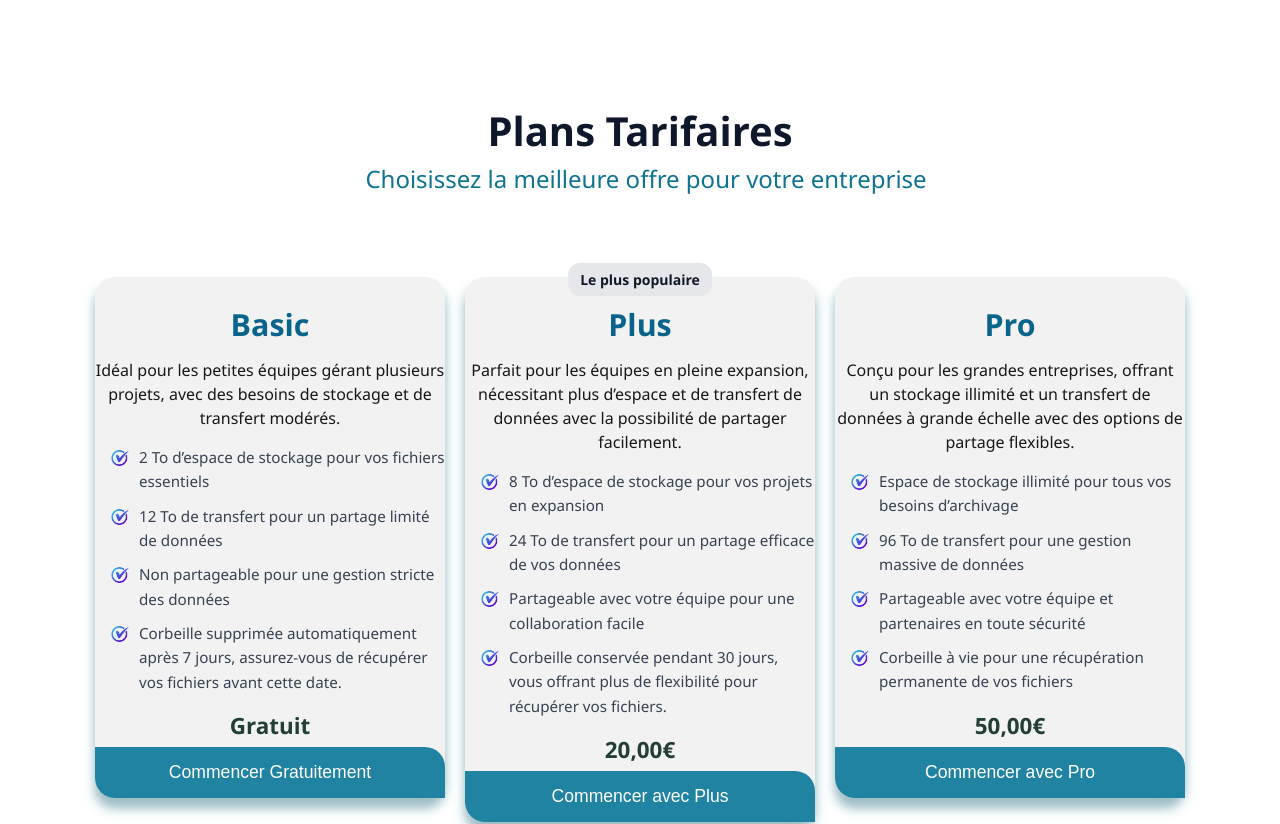
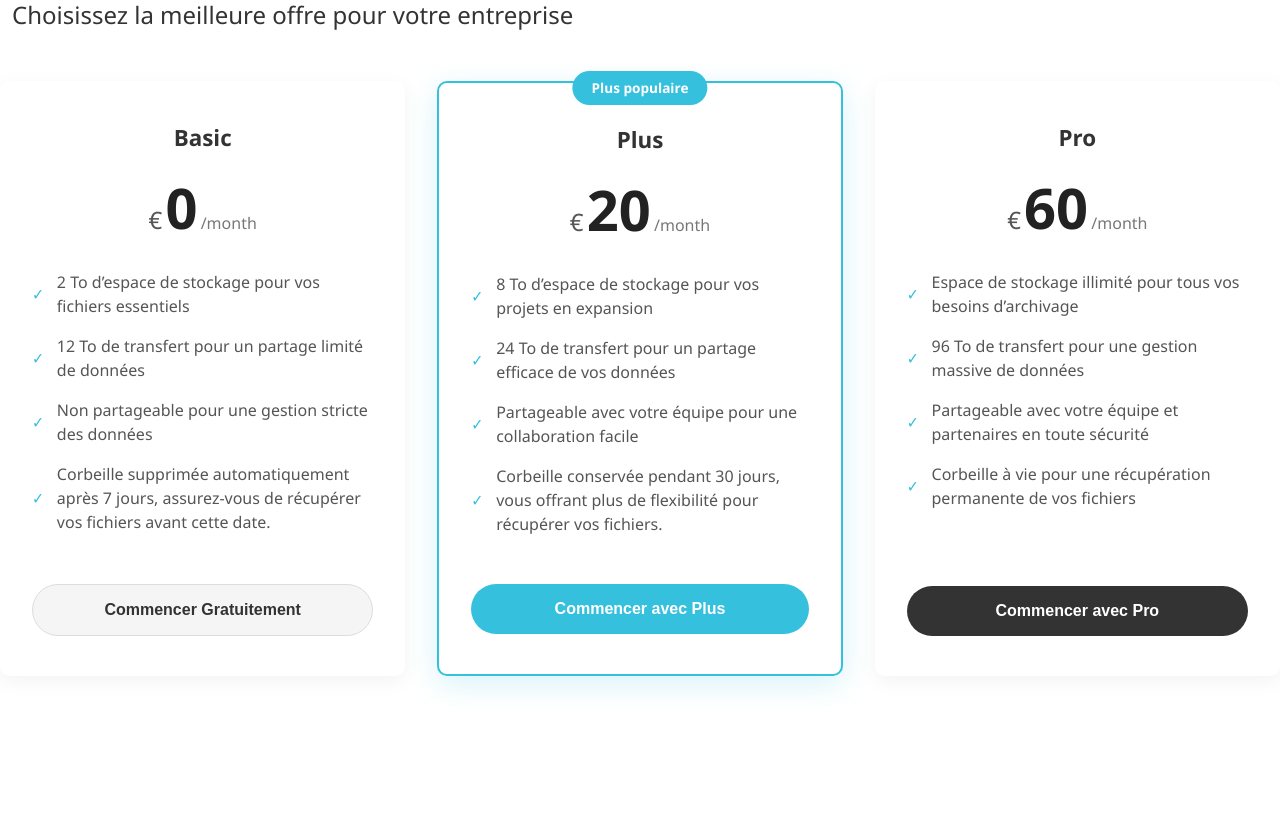
Before and after one commit to My-Drive-tn/my-drive.tn, a Next.js app: page / in a window 1280 px wide. Shown: the part 2800-3624 px from the top of the page. Built offline with nearby package versions, Linux system fonts and the light colour scheme.

Commit message:
chore: pricing section refactored

```diff
--- a/components/Tarifs/Tarif.css
+++ b/components/Tarifs/Tarif.css
@@ -1,155 +1,184 @@
-
-
-.gallery {
-    display: flex;
-    flex-wrap: wrap;
-    justify-content: center;
-    align-items: stretch;
-    gap: 20px;
-    margin: 80px 20px;
+/* Pricing.css */
+.pricing-container {
+    max-width: 1200px;
+    margin: 0 auto;
+    padding: 4rem 2rem;
 }
 
-.content {
-    flex: 1 1 300px; /* base de 300px, peut s'étendre */
-    max-width: 350px;
-    box-sizing: border-box;
-    text-align: center;
-    border-radius: 20px;
-    cursor: pointer;
-    padding-top: 15px;
-    box-shadow: 0 10px 14px rgba(10, 160, 200, 0.25),
-                0 10px 10px rgba(0, 0, 0, 0.22);
-    transition: 0.4s;
-    background: #f2f2f2;
-    position: relative;
-    height: 100%;
-
+.pricing-grid {
+    display: grid;
+    grid-template-columns: repeat(3, 1fr);
+    gap: 2rem;
+    margin-top: 3rem;
 }
 
-.content:hover {
-    box-shadow: 0 3px 6px rgba(0, 0, 0, 0.16),
-                0 3px 6px rgba(0, 0, 0, 0.23);
-    transform: translate(0px, -5px);
+.pricing-card {
+    position: relative;
+    background-color: #ffffff;
+    border-radius: 10px;
+    padding: 2.5rem 2rem;
+    box-shadow: 0 5px 20px rgba(0, 0, 0, 0.05);
+    transition: transform 0.3s ease, box-shadow 0.3s ease;
+    display: flex;
+    flex-direction: column;
+    height: 100%;
+}
+
+.pricing-card:hover {
+    transform: translateY(-5px);
+    box-shadow: 0 8px 25px rgba(0, 0, 0, 0.1);
+}
+
+.pricing-card-popular {
+    box-shadow: 0 8px 30px rgba(53, 192, 222, 0.2);
+    border: 2px solid #35c0de;
+    z-index: 2;
 }
 
 .popular-badge {
     position: absolute;
-    top: -0.9rem;
+    top: -12px;
     left: 50%;
     transform: translateX(-50%);
-    background-color: #e5e7eb;
-    color: #111827;
-    padding: 6px 12px;
-    border-radius: 12px;
-    font-size: 0.875rem;
-    font-weight: bold;
-    z-index: 50;
+    background-color: #35c0de;
+    color: white;
+    font-size: 0.85rem;
+    font-weight: 600;
+    padding: 0.4rem 1.2rem;
+    border-radius: 30px;
 }
 
-@media (prefers-color-scheme: dark) {
-    .popular-badge {
-        background-color: #2d3748;
-        color: white;
+.plan-name {
+    font-size: 1.4rem;
+    font-weight: 700;
+    text-align: center;
+    margin-bottom: 1.5rem;
+    color: #333;
+}
+
+.price-container {
+    display: flex;
+    align-items: baseline;
+    justify-content: center;
+    margin-bottom: 2rem;
+}
+
+.currency {
+    font-size: 1.5rem;
+    font-weight: 500;
+    color: #555;
+    margin-right: 0.2rem;
+}
+
+.price {
+    font-size: 3.5rem;
+    font-weight: 700;
+    color: #222;
+    line-height: 1;
+}
+
+.period {
+    font-size: 1rem;
+    color: #777;
+    margin-left: 0.2rem;
+}
+
+.feature-list {
+    list-style: none;
+    padding: 0;
+    margin: 0 0 2rem 0;
+    flex-grow: 1;
+}
+
+.feature-item {
+    display: flex;
+    align-items: center;
+    margin-bottom: 1rem;
+    color: #555;
+    font-size: 1rem;
+}
+
+.feature-icon {
+    color: #35c0de;
+    font-weight: bold;
+    margin-right: 0.8rem;
+}
+
+.cta-button {
+    padding: 1rem 1.5rem;
+    font-size: 1rem;
+    font-weight: 600;
+    text-align: center;
+    border-radius: 30px;
+    cursor: pointer;
+    transition: all 0.2s ease;
+    margin-top: auto;
+    border: none;
+    outline: none;
+    width: 100%;
+}
+
+.pricing-card:nth-child(1) .cta-button {
+    background-color: #f5f5f5;
+    color: #333;
+    border: 1px solid #ddd;
+}
+
+.pricing-card:nth-child(1) .cta-button:hover {
+    background-color: #eaeaea;
+}
+
+.pricing-card:nth-child(2) .cta-button {
+    background-color: #35c0de;
+    color: white;
+}
+
+.pricing-card:nth-child(2) .cta-button:hover {
+    background-color: #2ca9c5;
+}
+
+.pricing-card:nth-child(3) .cta-button {
+    background-color: #333;
+    color: white;
+}
+
+.pricing-card:nth-child(3) .cta-button:hover {
+    background-color: #222;
+}
+
+/* Responsive design */
+@media (max-width: 1024px) {
+    .pricing-grid {
+        grid-template-columns: repeat(3, 1fr);
+        gap: 1.5rem;
+    }
+
+    .pricing-card {
+        padding: 2rem 1.5rem;
     }
 }
 
-h3 {
-    font-size: 1.9rem;
-    margin: 10px 0;
-    color: rgb(9, 100, 139);
-}
+@media (max-width: 768px) {
+    .pricing-grid {
+        grid-template-columns: repeat(2, 1fr);
+    }
 
-h6 {
-    font-size: 1.4rem;
-    color: #223e35;
-    margin: 0;
-}
-
-#tarif p {
-    color: #899398;
-    margin: 8px 0;
-    font-size: 1rem;
-}
-
-.buy {
-    font-size: 1.1rem;
-    color: white;
-    width: 100%;
-    padding: 15px;
-    border: 0;
-    outline: none;
-    cursor: pointer;
-    margin-top: 5px;
-    border-top-right-radius: 20px;
-    border-bottom-left-radius: 20px;
-    background: #2183a2;
-}
-
-.tarif-heading {
-    text-align: center;
-    font-size: 2.5rem;
-    color: #0f172a;
-    margin-top: 3rem;
-    font-weight: bold;
-}
-
-.tarif-subtitle {
-    text-align: center;
-    font-size: 1.5rem;
-    color: #0e7490;
-    margin-bottom: 2rem;
-    font-weight: 500;
-}
-
-
-@media screen and (max-width: 1024px) {
-    .gallery {
-        margin: 60px 10px;
-    }
-    .content {
-        flex: 1 1 45%;
-        max-width: 90%;
+    .pricing-card-popular {
+        grid-column: 1 / span 2;
+        margin-bottom: 1.5rem;
     }
 }
 
-@media screen and (max-width: 768px) {
-    .tarif-heading {
-        font-size: 2rem;
+@media (max-width: 576px) {
+    .pricing-grid {
+        grid-template-columns: 1fr;
     }
-    .tarif-subtitle {
-        font-size: 1.2rem;
+
+    .pricing-card {
+        margin-bottom: 1.5rem;
     }
-    .content {
-        flex: 1 1 100%;
-        max-width: 100%;
+
+    .pricing-card-popular {
+        grid-column: 1;
     }
 }
-
-
-.features-list {
-    list-style: none;
-    padding: 0;
-    margin: 15px 0;
-    text-align: left;
-    font-size: 0.95rem;
-    color: #374151;
-  }
-
-  .features-list li {
-    position: relative;
-    padding-left: 44px; /* un peu plus de marge à gauche */
-    margin-bottom: 10px;
-    line-height: 1.6;
-  }
-
-  .features-list li::before {
-    content: '';
-    position: absolute;
-    top: 4px;
-    left: 16px; /* décalage vers la droite */
-    width: 18px;
-    height: 18px;
-    background-image: url('/coche.png');
-    background-size: contain;
-    background-repeat: no-repeat;
-  }
--- a/components/Tarifs/Tarif.tsx
+++ b/components/Tarifs/Tarif.tsx
@@ -1,12 +1,14 @@
 'use client';
 
+import { IPricing } from '@/common/typres';
+import SectionTitle from '../SerctionTitle/SectionTitle';
 import './Tarif.css';
 
-const products = [
+const PRICING: IPricing[] = [
   {
     title: 'Basic',
     description: 'Idéal pour les petites équipes gérant plusieurs projets, avec des besoins de stockage et de transfert modérés.',
-    price: 'Gratuit',
+    price: 0,
     button: 'Commencer Gratuitement',
     features: [
       '2 To d’espace de stockage pour vos fichiers essentiels',
@@ -18,7 +20,7 @@ const products = [
   {
     title: 'Plus',
     description: 'Parfait pour les équipes en pleine expansion, nécessitant plus d’espace et de transfert de données avec la possibilité de partager facilement.',
-    price: '20,00€',
+    price: 20,
     button: 'Commencer avec Plus',
     popular: true,
     features: [
@@ -31,7 +33,7 @@ const products = [
   {
     title: 'Pro',
     description: 'Conçu pour les grandes entreprises, offrant un stockage illimité et un transfert de données à grande échelle avec des options de partage flexibles.',
-    price: '50,00€',
+    price: 60,
     button: 'Commencer avec Pro',
     features: [
       'Espace de stockage illimité pour tous vos besoins d’archivage',
@@ -44,24 +46,33 @@ const products = [
 
 export default function Tarif() {
   return (
-    <div id='Tarifs' className='spacer'>
-      <h1 className="tarif-heading">Plans Tarifaires</h1>
-      <h2 className="tarif-subtitle">Choisissez la meilleure offre pour votre entreprise</h2>
-      <div className="gallery">
-        {products.map((product, index) => (
-          <div className="content" key={index}>
-            {product.popular && (
-              <div className="popular-badge">Le plus populaire</div>
-            )}
-            <h3>{product.title}</h3>
-            <p>{product.description}</p>
-            <ul className="features-list">
-              {product.features.map((feature, i) => (
-                <li key={i}>{feature}</li>
+    <div id='Tarifs' className='container'>
+      <SectionTitle section='TARIF' />
+
+      <div className="pricing-grid">
+        {PRICING.map((plan, index) => (
+          <div
+            key={index}
+            className={`pricing-card ${plan.popular ? 'pricing-card-popular' : ''}`}
+          >
+            {plan.popular && <div className="popular-badge">Plus populaire</div>}
+            <h3 className="plan-name">{plan.title}</h3>
+            <div className="price-container">
+              <span className="currency">€</span>
+              <span className="price">{plan.price}</span>
+              <span className="period">/month</span>
+            </div>
+            <ul className="feature-list">
+              {plan.features.map((feature, featureIndex) => (
+                <li key={featureIndex} className="feature-item">
+                  <span className="feature-icon">✓</span>
+                  {feature}
+                </li>
               ))}
             </ul>
-            <h6>{product.price}</h6>
-            <button className="buy">{product.button}</button>
+            <button className="cta-button">
+              {plan.button}
+            </button>
           </div>
         ))}
       </div>
```
Also changed, not shown: common/typres.ts (+9 -0 lines).
